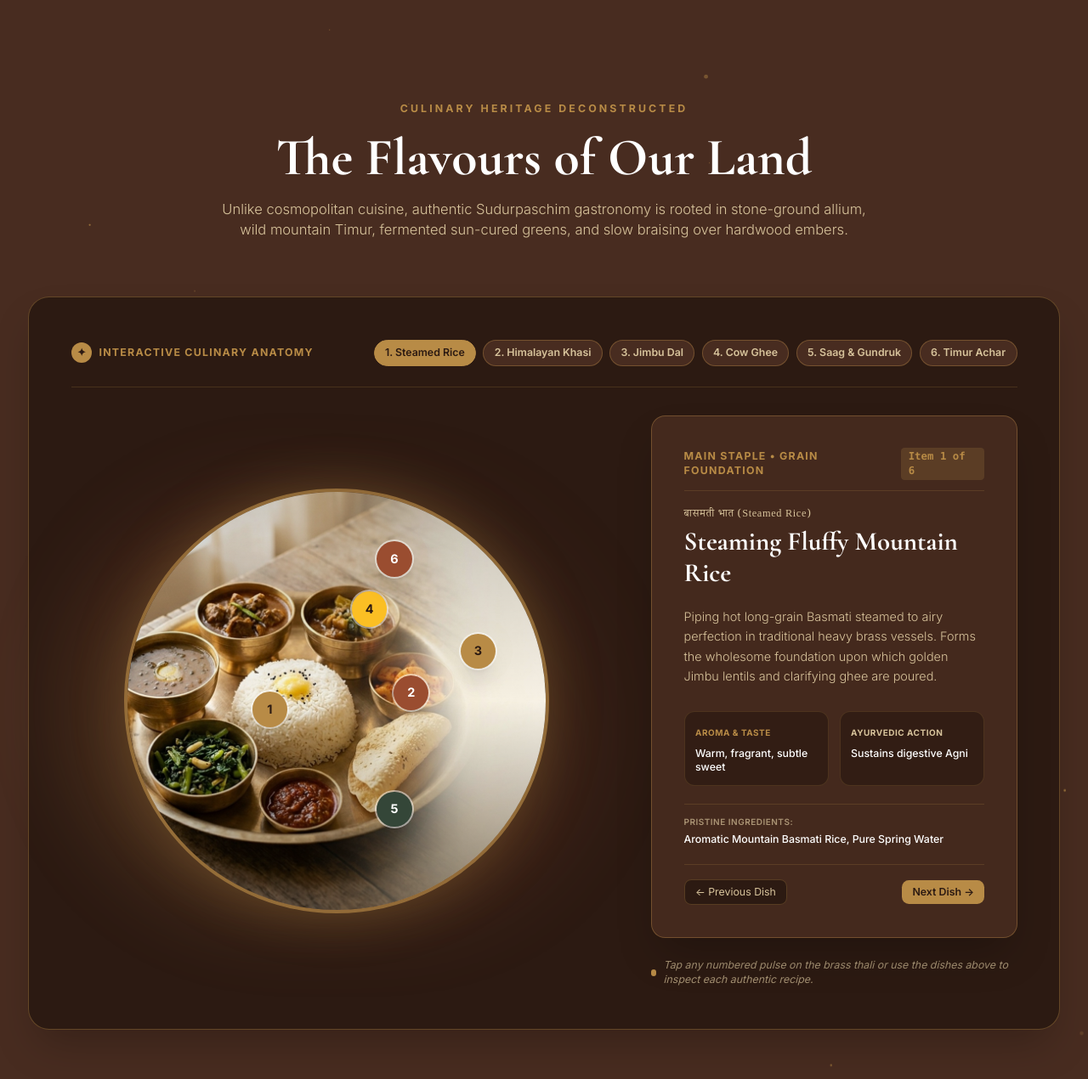
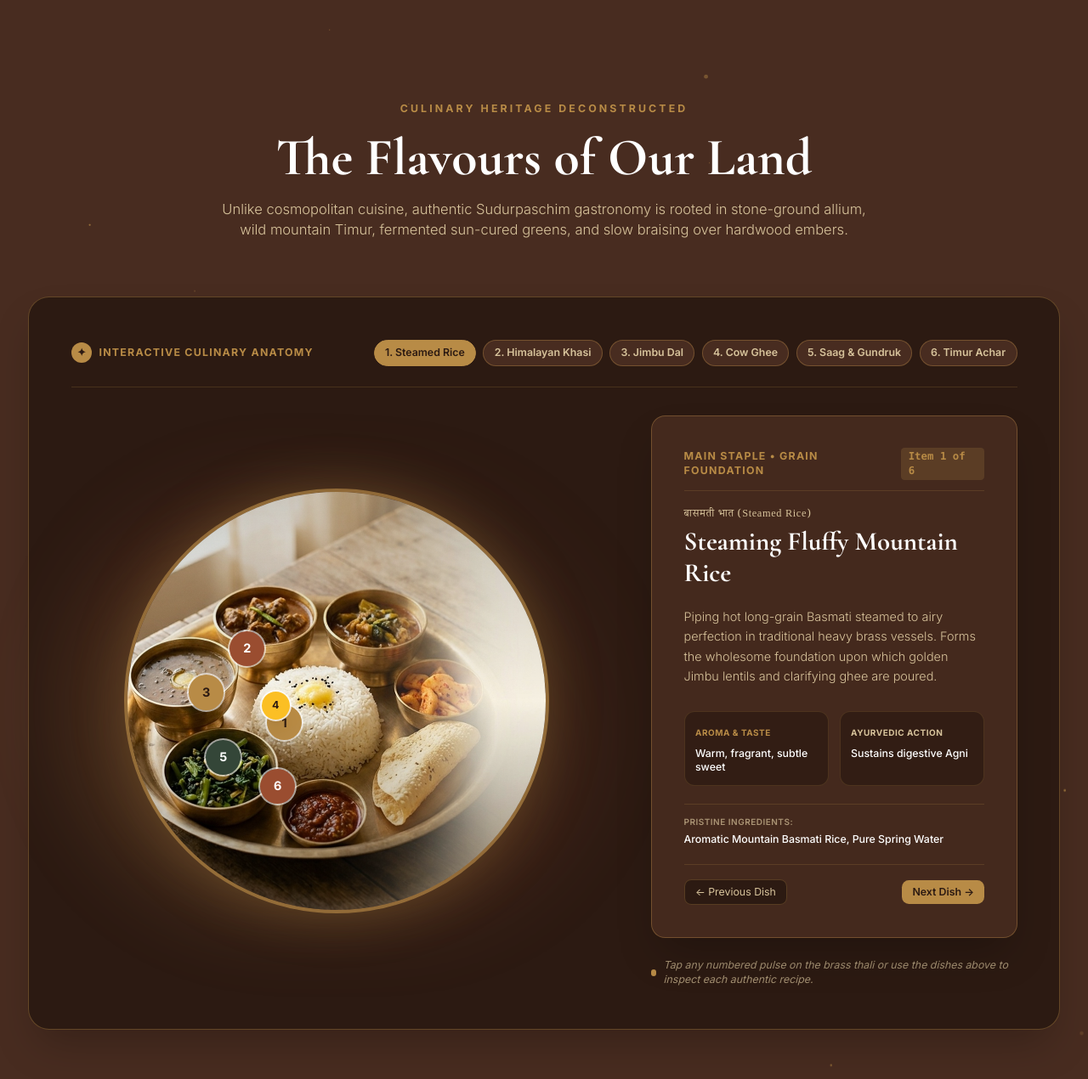
Before and after one commit to aditiboharamj-rgb/Hotel-Rhino, a Django app: page /our-story/ in a window 1280 px wide. Shown: the part 1979-3249 px from the top of the page at 85% size. Run offline with Django 5.2, Linux system fonts and the light colour scheme; data that the repository does not hold is empty; some libraries are stand-ins or nearby versions; some web fonts are replaced.

Commit message:
fix(thali): calibrate food hotspot pin numbers directly to their relative food items

```diff
--- a/templates/public/our_story.html
+++ b/templates/public/our_story.html
@@ -318,66 +318,66 @@
               <div class="absolute inset-0 rounded-full bg-gradient-to-t from-black/40 via-transparent to-black/20 pointer-events-none"></div>
 
               <!-- Hotspot 1: Steaming Mountain Rice -->
-              <div class="absolute top-[52%] left-[34%] -ml-5 -mt-5 z-20">
+              <div class="absolute top-[55.2%] left-[37.5%] -ml-5 -mt-5 z-20">
                 <span class="absolute inline-flex h-10 w-10 animate-ping rounded-full bg-[#B88B46] opacity-60"></span>
                 <button onclick="selectHotspot(0)"
                         id="pinBtn0"
-                        class="hotspot-pin relative w-10 h-10 rounded-full bg-[#B88B46] text-[#2c1a12] flex items-center justify-center font-bold text-sm shadow-xl ring-2 ring-white/50 cursor-pointer transition transform hover:scale-125 focus:outline-none"
+                        class="hotspot-pin relative w-10 h-10 rounded-full bg-[#B88B46] text-[#2c1a12] flex items-center justify-center font-bold text-sm shadow-xl ring-2 ring-white/60 cursor-pointer transition transform hover:scale-125 focus:outline-none"
                         title="Steamed Mountain Rice (Bhat)" aria-label="Steamed Rice Hotspot">
                   1
                 </button>
               </div>
 
               <!-- Hotspot 2: Local Goat / Mutton Curry -->
-              <div class="absolute top-[48%] right-[28%] -ml-5 -mt-5 z-20">
+              <div class="absolute top-[37.5%] left-[28.6%] -ml-5 -mt-5 z-20">
                 <span class="absolute inline-flex h-10 w-10 animate-ping rounded-full bg-[#9A4D30] opacity-60"></span>
                 <button onclick="selectHotspot(1)"
                         id="pinBtn1"
-                        class="hotspot-pin relative w-10 h-10 rounded-full bg-[#9A4D30] text-white flex items-center justify-center font-bold text-sm shadow-xl ring-2 ring-white/50 cursor-pointer transition transform hover:scale-125 focus:outline-none"
+                        class="hotspot-pin relative w-10 h-10 rounded-full bg-[#9A4D30] text-white flex items-center justify-center font-bold text-sm shadow-xl ring-2 ring-white/60 cursor-pointer transition transform hover:scale-125 focus:outline-none"
                         title="Slow Braised Himalayan Khasi" aria-label="Meat Hotspot">
                   2
                 </button>
               </div>
 
               <!-- Hotspot 3: Jimbu Tempered Lentil Soup (Dal) -->
-              <div class="absolute top-[38%] right-[12%] -ml-5 -mt-5 z-20">
+              <div class="absolute top-[47.9%] left-[18.8%] -ml-5 -mt-5 z-20">
                 <span class="absolute inline-flex h-10 w-10 animate-ping rounded-full bg-[#B88B46] opacity-60"></span>
                 <button onclick="selectHotspot(2)"
                         id="pinBtn2"
-                        class="hotspot-pin relative w-10 h-10 rounded-full bg-[#B88B46] text-[#2c1a12] flex items-center justify-center font-bold text-sm shadow-xl ring-2 ring-white/50 cursor-pointer transition transform hover:scale-125 focus:outline-none"
+                        class="hotspot-pin relative w-10 h-10 rounded-full bg-[#B88B46] text-[#2c1a12] flex items-center justify-center font-bold text-sm shadow-xl ring-2 ring-white/60 cursor-pointer transition transform hover:scale-125 focus:outline-none"
                         title="Mustang Jimbu Dal" aria-label="Dal Hotspot">
                   3
                 </button>
               </div>
 
               <!-- Hotspot 4: Pure Mountain Ghee (Ghyu) -->
-              <div class="absolute top-[28%] right-[38%] -ml-5 -mt-5 z-20">
-                <span class="absolute inline-flex h-10 w-10 animate-ping rounded-full bg-amber-400 opacity-60"></span>
+              <div class="absolute top-[51.0%] left-[35.4%] -ml-4 -mt-4 z-30">
+                <span class="absolute inline-flex h-8 w-8 animate-ping rounded-full bg-amber-400 opacity-70"></span>
                 <button onclick="selectHotspot(3)"
                         id="pinBtn3"
-                        class="hotspot-pin relative w-10 h-10 rounded-full bg-amber-400 text-[#2c1a12] flex items-center justify-center font-bold text-sm shadow-xl ring-2 ring-white/50 cursor-pointer transition transform hover:scale-125 focus:outline-none"
+                        class="hotspot-pin relative w-8 h-8 rounded-full bg-amber-400 text-[#2c1a12] flex items-center justify-center font-extrabold text-xs shadow-xl ring-2 ring-white/80 cursor-pointer transition transform hover:scale-125 focus:outline-none"
                         title="Pure Shingati Cow Ghee" aria-label="Ghee Hotspot">
                   4
                 </button>
               </div>
 
               <!-- Hotspot 5: Rayo ko Saag & Fermented Gundruk -->
-              <div class="absolute bottom-[20%] right-[32%] -ml-5 -mt-5 z-20">
+              <div class="absolute top-[63.5%] left-[22.9%] -ml-5 -mt-5 z-20">
                 <span class="absolute inline-flex h-10 w-10 animate-ping rounded-full bg-[#344638] opacity-60"></span>
                 <button onclick="selectHotspot(4)"
                         id="pinBtn4"
-                        class="hotspot-pin relative w-10 h-10 rounded-full bg-[#344638] text-white flex items-center justify-center font-bold text-sm shadow-xl ring-2 ring-white/50 cursor-pointer transition transform hover:scale-125 focus:outline-none"
+                        class="hotspot-pin relative w-10 h-10 rounded-full bg-[#344638] text-white flex items-center justify-center font-bold text-sm shadow-xl ring-2 ring-white/60 cursor-pointer transition transform hover:scale-125 focus:outline-none"
                         title="Mustard Greens & Gundruk Sadeko" aria-label="Saag Hotspot">
                   5
                 </button>
               </div>
 
               <!-- Hotspot 6: Stone-Ground Timur Chutney -->
-              <div class="absolute top-[16%] right-[32%] -ml-5 -mt-5 z-20">
+              <div class="absolute top-[70.3%] left-[35.9%] -ml-5 -mt-5 z-20">
                 <span class="absolute inline-flex h-10 w-10 animate-ping rounded-full bg-[#9A4D30] opacity-60"></span>
                 <button onclick="selectHotspot(5)"
                         id="pinBtn5"
-                        class="hotspot-pin relative w-10 h-10 rounded-full bg-[#9A4D30] text-white flex items-center justify-center font-bold text-sm shadow-xl ring-2 ring-white/50 cursor-pointer transition transform hover:scale-125 focus:outline-none"
+                        class="hotspot-pin relative w-10 h-10 rounded-full bg-[#9A4D30] text-white flex items-center justify-center font-bold text-sm shadow-xl ring-2 ring-white/60 cursor-pointer transition transform hover:scale-125 focus:outline-none"
                         title="Wild Timur Achar" aria-label="Timur Hotspot">
                   6
                 </button>
```
Also changed, not shown: static/images/thali_overhead_interactive.jpg.
